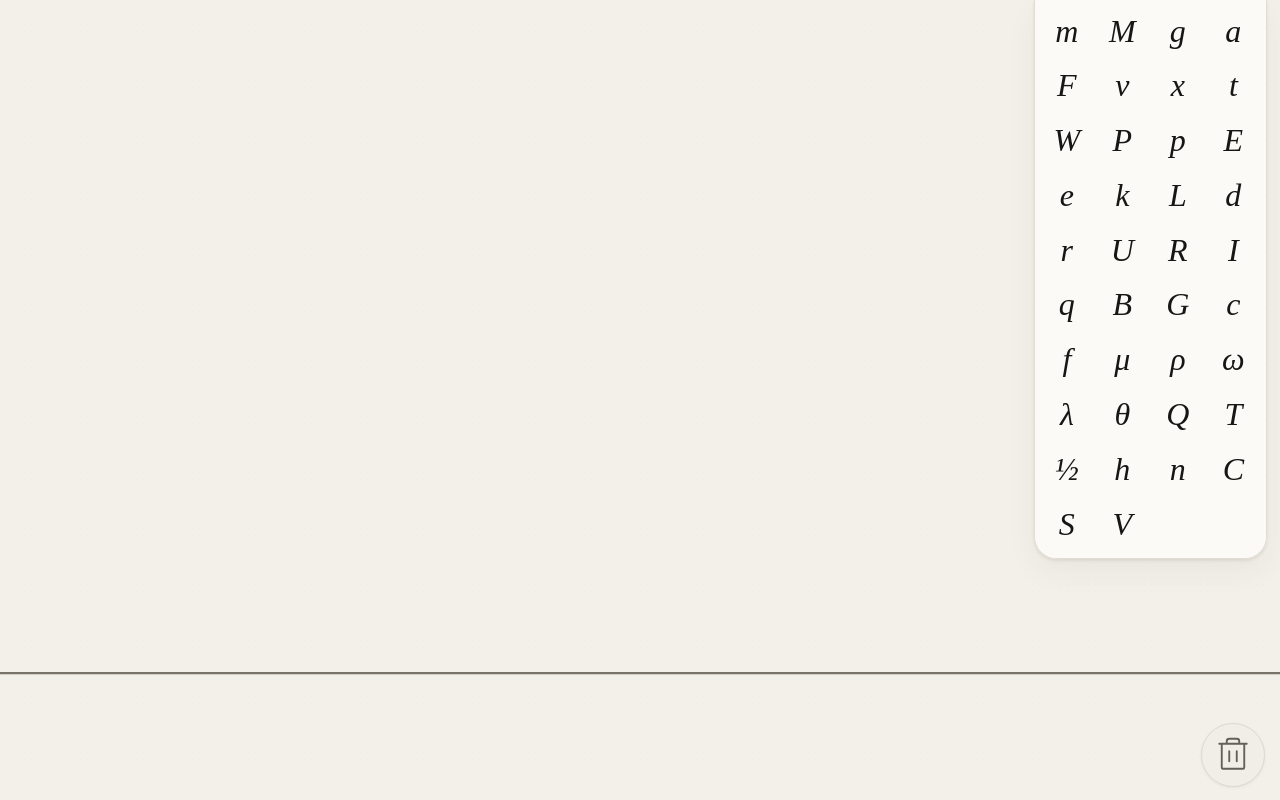
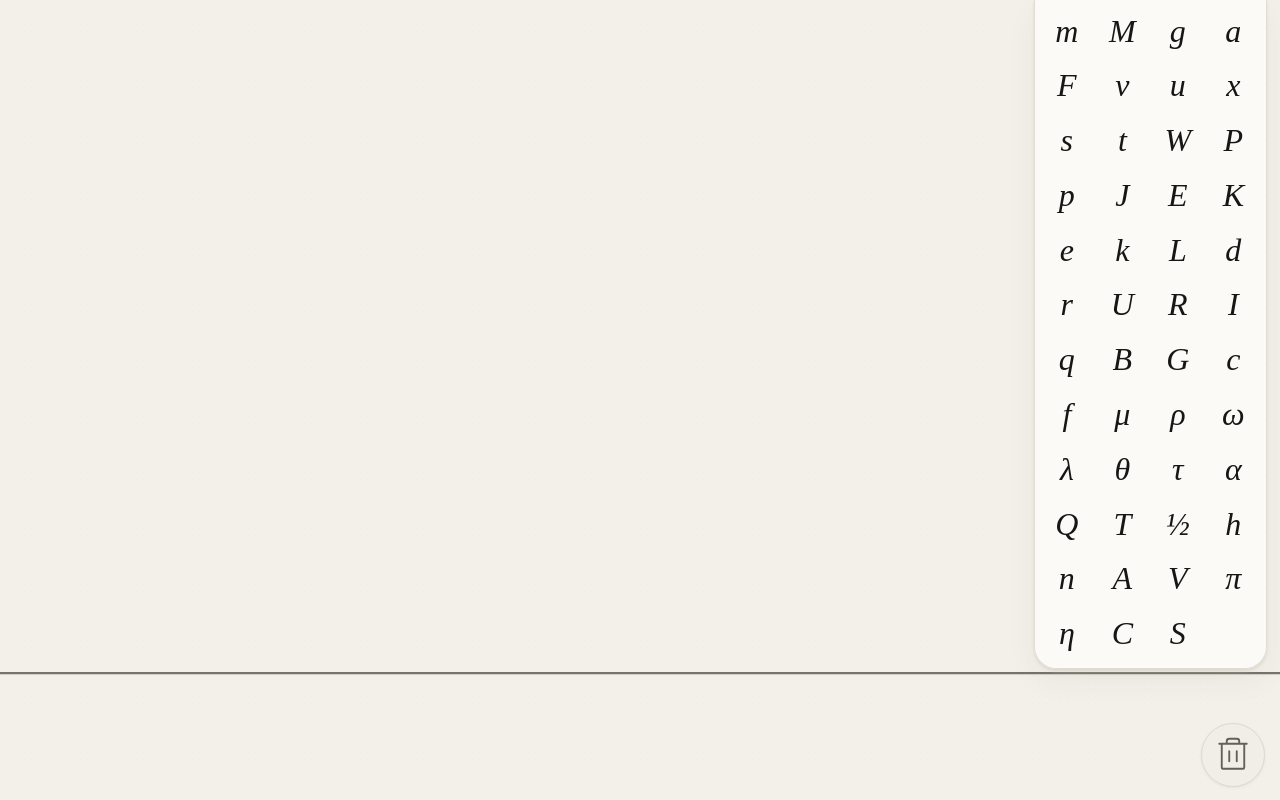
Before and after one commit to TypeThe0ry/AwesomeEquations, a React (Vite) app: page / in a window 1280 px wide. Built offline with nearby package versions, Linux system fonts and the light colour scheme.

Commit message:
Render and connect interacting mechanics equations

```diff
--- a/src/main.jsx
+++ b/src/main.jsx
@@ -4,7 +4,7 @@ import { Trash } from '@phosphor-icons/react'
 import './styles.css'
 import { clamp, normalize, resolveFormula, refreshFormula, defaultDirection, resetMotion, isField, isMass, isDynamic, isDirectional, isSpringSource, fieldAutoScale, fieldScaleFor, stepItem, changeArrow, resolveWorldCollisions } from './physics.js'
 
-const SYMBOLS = ['m', 'M', 'g', 'a', 'F', 'v', 'x', 't', 'W', 'P', 'p', 'E', 'e', 'k', 'L', 'd', 'r', 'U', 'R', 'I', 'q', 'B', 'G', 'c', 'f', 'μ', 'ρ', 'ω', 'λ', 'θ', 'Q', 'T', '½', 'h', 'n', 'C', 'S', 'V']
+const SYMBOLS = ['m', 'M', 'g', 'a', 'F', 'v', 'u', 'x', 's', 't', 'W', 'P', 'p', 'J', 'E', 'K', 'e', 'k', 'L', 'd', 'r', 'U', 'R', 'I', 'q', 'B', 'G', 'c', 'f', 'μ', 'ρ', 'ω', 'λ', 'θ', 'τ', 'α', 'Q', 'T', '½', 'h', 'n', 'A', 'V', 'π', 'η', 'C', 'S']
 const FONT = 76
 const MIN_MAGNITUDE = 28
 const MAX_MAGNITUDE = 360
@@ -206,7 +206,10 @@ function App() {
           const attachedMass = current.some((other) => other.attachedTo === item.id)
           if (isSpringSource(item) && attachedMass) return { ...item, vx: 0, vy: 0 }
           const spring = current.find((other) => other.id === item.attachedTo && isSpringSource(other))
-          const updated = stepItem(item, dt, fields, spring)
+          const peers = item.interactionGroup
+            ? current.filter((other) => other.interactionGroup === item.interactionGroup)
+            : []
+          const updated = stepItem(item, dt, fields, spring, peers)
           updated.collisionFlash = Math.max(0, (item.collisionFlash ?? 0) - dt)
           updated.trail = item.trail.filter((point) => now - point.time < (item.kind === 'wave' ? 1800 : 700))
           if (isDynamic(updated) && Math.hypot(updated.vx, updated.vy) > 8 && (!updated.trail.length || now - updated.trail.at(-1).time > 32)) {
@@ -246,6 +249,19 @@ function App() {
       context.clearRect(0, 0, width, height)
       itemsRef.current.forEach((item) => {
         if (item.held) return
+        if (item.interactionGroup) {
+          const partner = itemsRef.current.find((candidate) => candidate.interactionGroup === item.interactionGroup && candidate.id !== item.id)
+          if (partner) {
+            context.save()
+            context.strokeStyle = 'rgba(87, 80, 70, .18)'
+            context.setLineDash([3, 7])
+            context.beginPath()
+            context.moveTo(item.x, item.y)
+            context.lineTo(partner.x, partner.y)
+            context.stroke()
+            context.restore()
+          }
+        }
         const attachedMass = itemsRef.current.find((candidate) => candidate.attachedTo === item.id)
         if (isSpringSource(item)) {
           const endpoint = attachedMass ?? { x: item.x + item.width / 2 + 150, y: item.y }
@@ -307,7 +323,7 @@ function App() {
         context.lineWidth = 1.1
         context.beginPath(); context.moveTo(startX, startY); context.lineTo(endX, endY); context.stroke()
         context.beginPath(); context.moveTo(endX, endY); context.lineTo(endX - directionX * 11 - directionY * 5, endY - directionY * 11 + directionX * 5); context.lineTo(endX - directionX * 11 + directionY * 5, endY - directionY * 11 - directionX * 5); context.closePath(); context.fill()
-        const label = { newton: 'a', momentum: 'p', kineticEnergy: 'E', wave: 'v' }[item.kind] ?? 'F'
+        const label = { newton: 'a', momentum: 'p', kineticEnergy: 'E', wave: 'v', kinematics: item.outputSymbol ?? 'v', impulse: 'J', torque: 'τ' }[item.kind] ?? 'F'
         const arrowValue = item.kind === 'newton' ? item.accelerationValue : item.arrowValue ?? item.outputValue
         const arrowText = `${label} = ${formatValue(arrowValue)}`
         context.font = 'italic 15px Times New Roman'
@@ -435,7 +451,7 @@ function App() {
   return <main className="sandbox" onPointerDown={beginCanvas} onPointerMove={move} onPointerUp={release} onPointerCancel={(event) => release(event, true)}>
     <canvas ref={canvas} className="effects" aria-hidden="true" />
     <div className="floor" aria-hidden="true" />
-    {items.map((item) => <div key={item.id} className={`formula ${item.held ? 'held' : ''} ${item.kind === 'invalid' ? 'invalid' : ''}`} style={{ left: item.x, top: item.y, fontSize: item.fontSize }} data-equation={item.text} data-kind={item.kind} data-output={item.outputSymbol} data-output-value={item.outputValue} data-magnitude={item.magnitude} data-speed={Math.hypot(item.vx, item.vy).toFixed(3)} data-distance={(item.travelled ?? 0).toFixed(3)} data-direction-x={item.directionX} data-direction-y={item.directionY} data-field-scale={isField(item) ? item.fieldScale : undefined} data-collision={item.collisionFlash > 0 ? '1' : '0'} onPointerDown={(event) => start(event, null, item.id)} onContextMenu={(event) => removeFormula(event, item.id)}><span className="formula-math">{displayFormula(item, (event, symbol) => beginParameter(event, item.id, symbol))}</span></div>)}
+    {items.map((item) => <div key={item.id} className={`formula ${item.held ? 'held' : ''} ${item.kind === 'invalid' ? 'invalid' : ''}`} style={{ left: item.x, top: item.y, fontSize: item.fontSize, transform: `translate(-50%, -50%) rotate(${item.rotation ?? 0}rad)` }} data-equation={item.text} data-kind={item.kind} data-output={item.outputSymbol} data-output-value={item.outputValue} data-magnitude={item.magnitude} data-speed={Math.hypot(item.vx, item.vy).toFixed(3)} data-distance={(item.travelled ?? 0).toFixed(3)} data-direction-x={item.directionX} data-direction-y={item.directionY} data-field-scale={isField(item) ? item.fieldScale : undefined} data-interaction-group={item.interactionGroup} data-collision={item.collisionFlash > 0 ? '1' : '0'} onPointerDown={(event) => start(event, null, item.id)} onContextMenu={(event) => removeFormula(event, item.id)}><span className="formula-math">{displayFormula(item, (event, symbol) => beginParameter(event, item.id, symbol))}</span></div>)}
     <aside className="palette" ref={palette}>{SYMBOLS.map((symbol) => <button key={symbol} type="button" className="symbol" onPointerDown={(event) => start(event, symbol)} onClick={(event) => clickPalette(event, symbol)}>{symbol}</button>)}</aside>
     <button className="trash" ref={trash} type="button" aria-label="删除符号" onClick={() => setItems([])}><Trash size={40} weight="light" /></button>
   </main>
@@ -447,6 +463,15 @@ function mergeNear(items, id) {
   const target = items.find((other) => other.id !== id && Math.abs(other.x - current.x) < (other.width + current.width) / 2 + 28 && Math.abs(other.y - current.y) < 50)
   if (!target) return items.map((item) => item.id === id
     ? { ...item, ...resetMotion(item, { width: window.innerWidth, height: window.innerHeight }), held: false } : item)
+  if (current.law && target.law) {
+    // Completed equations remain separate objects and become a coupled law set.
+    // This makes it possible to place F=ma beside F=-kx and let both laws act
+    // on the same visible body without destroying either equation.
+    const interactionGroup = current.interactionGroup ?? target.interactionGroup ?? `interaction-${current.id}-${target.id}`
+    return items.map((item) => item.id === current.id || item.id === target.id
+      ? { ...item, interactionGroup, interactionBody: true, held: false, ...resetMotion(item, { width: window.innerWidth, height: window.innerHeight }) }
+      : item)
+  }
   const first = current.x < target.x ? current : target
   const second = first === current ? target : current
   const parts = (first.parts ?? first.text) + (second.parts ?? second.text)
```
